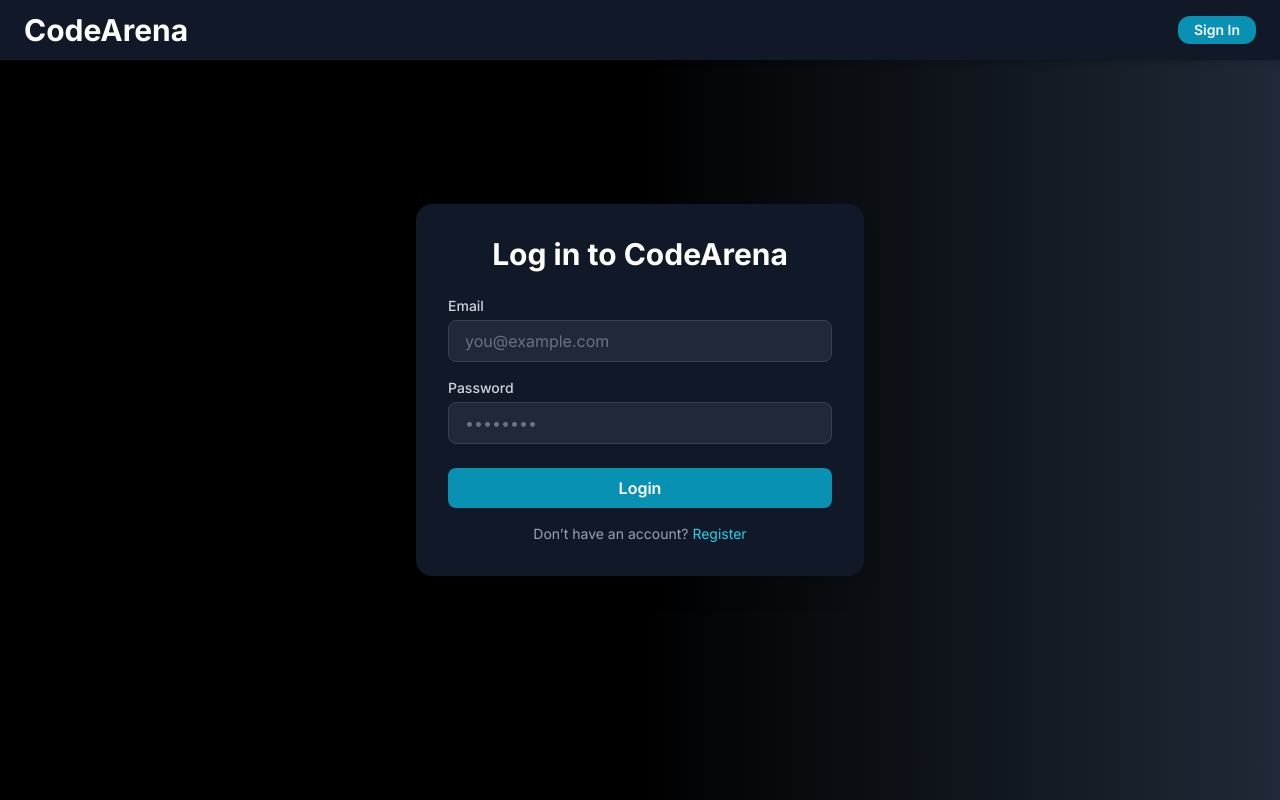
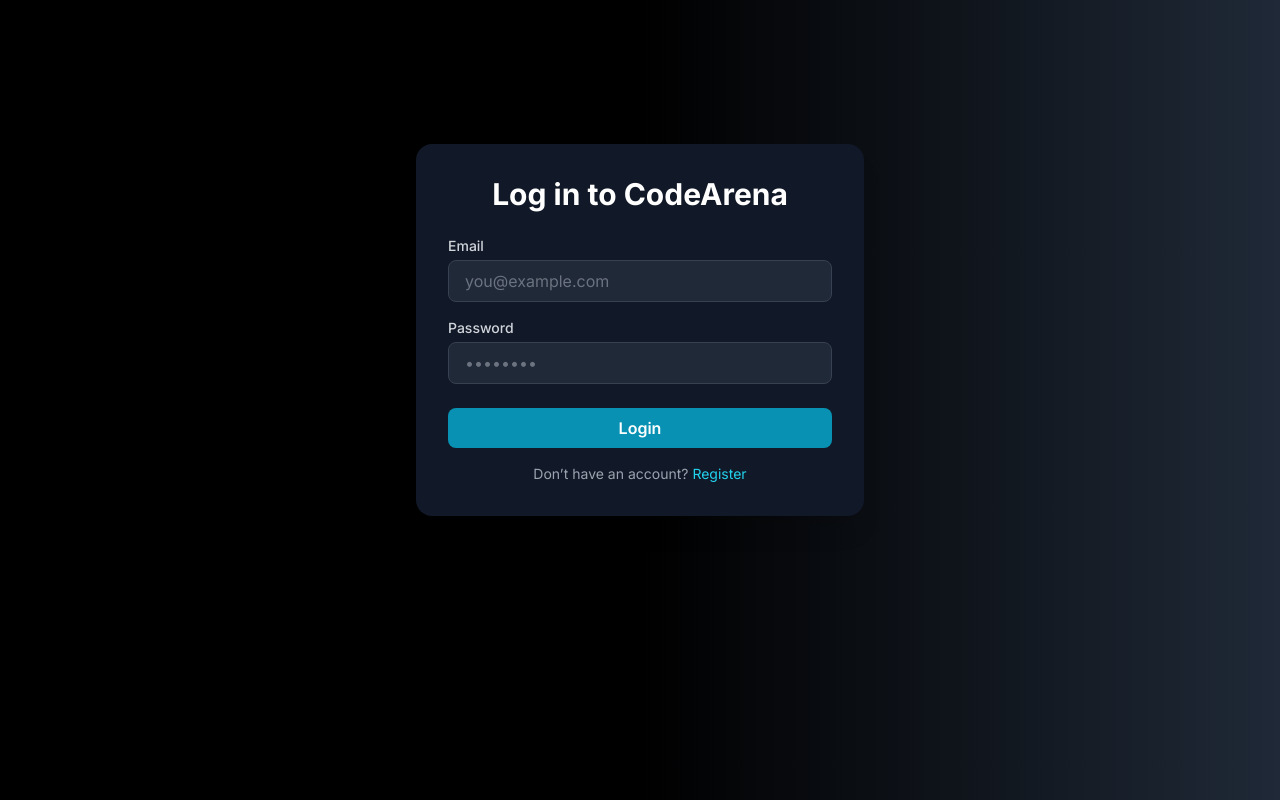
Before and after one commit to Anush-Krish/codearena, a React (Vite) app in the folder codearena-frontend/: page /login in a window 1280 px wide. Built offline with nearby package versions, Linux system fonts and the light colour scheme.

Commit message:
fixing navbar

```diff
--- a/codearena-frontend/src/App.jsx
+++ b/codearena-frontend/src/App.jsx
@@ -1,35 +1,42 @@
-import {BrowserRouter as Router, Routes, Route, Navigate} from 'react-router-dom';
+import { BrowserRouter as Router, Routes, Route, Navigate, useLocation } from 'react-router-dom';
 import Register from './pages/Register.jsx';
 import auth from './pages/Login.jsx';
 import Problems from './pages/Problem.jsx';
 import Solve from './pages/Solve.jsx';
-import {AuthProvider} from "./context/AuthContext.jsx";
+import { AuthProvider } from "./context/AuthContext.jsx";
 import NavBar from "./components/Navbar.jsx";
+
+function AppRoutes() {
+    const location = useLocation();
+    const hideNavbar = location.pathname === '/login' || location.pathname === '/register';
+
+    return (
+        <>
+            {!hideNavbar && <NavBar />}
+            <Routes>
+                <Route path="/" element={<Navigate to="/problems" replace />} />
+                <Route path="/register" element={<Register />} />
+                <Route path="/login" element={<auth.Login />} />
+                <Route path="/problems" element={<Problems />} />
+                <Route path="/solve/:id" element={<Solve />} />
+            </Routes>
+        </>
+    );
+}
 
 export default function App() {
     return (
-
-        <div
-            className="overflow-x-hidden text-neutral-300 antialiased selection:bg-cyan-300 selection:text-cyan-900 ">
+        <div className="overflow-x-hidden text-neutral-300 antialiased selection:bg-cyan-300 selection:text-cyan-900 ">
             <div className="fixed top-0 -z-10 h-full w-full">
-                <div
-                    className="absolute inset-0 -z-10 h-full w-full items-center px-5 py-50 bg-gradient-to-r from-black via-black to-gray-800"></div>
+                <div className="absolute inset-0 -z-10 h-full w-full items-center px-5 py-50 bg-gradient-to-r from-black via-black to-gray-800"></div>
             </div>
             <div className="container mx-auto ">
                 <AuthProvider>
                     <Router>
-                        <NavBar/>
-                        <Routes>
-                            <Route path="/" element={<Navigate to="/problems" replace/>}/>
-                            <Route path="/register" element={<Register/>}/>
-                            <Route path="/login" element={<auth.Login/>}/>
-                            <Route path="/problems" element={<Problems/>}/>
-                            <Route path="/solve/:id" element={<Solve/>}/>
-                        </Routes>
+                        <AppRoutes />
                     </Router>
                 </AuthProvider>
             </div>
-
         </div>
     );
 }
```
